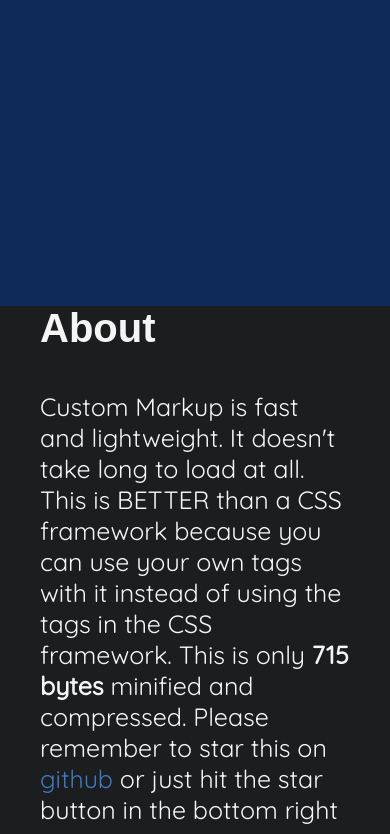
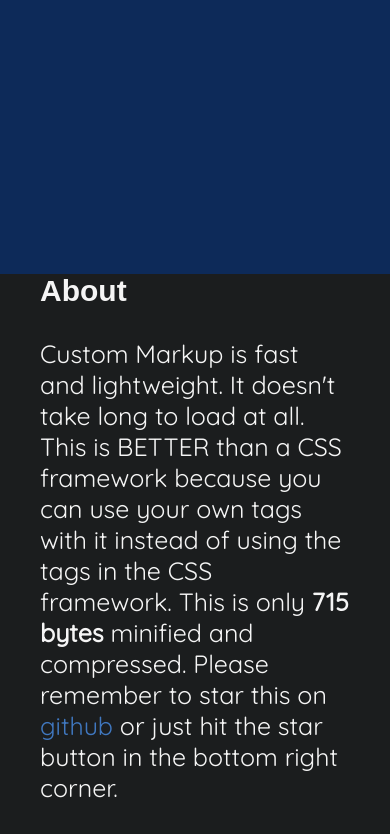
Before and after one commit to talonbragg/cmwebsite, a plain HTML site: page index.html in a window 390 px wide. Shown: the part 1166-2000 px from the top of the page. Drawn offline with nearby package versions, Linux system fonts and the light colour scheme; a web font is replaced by a local one.

Commit message:
Update main.css

```diff
--- a/css/main.css
+++ b/css/main.css
@@ -135,6 +135,8 @@
   margin: 0;
   padding: 0;
 }
-@media only screen and (max-device-width: 1024px) {
-
+@media only screen and (max-width: 975px) {
+   h3 {
+      font-size:30px;
+   }
 }
```
